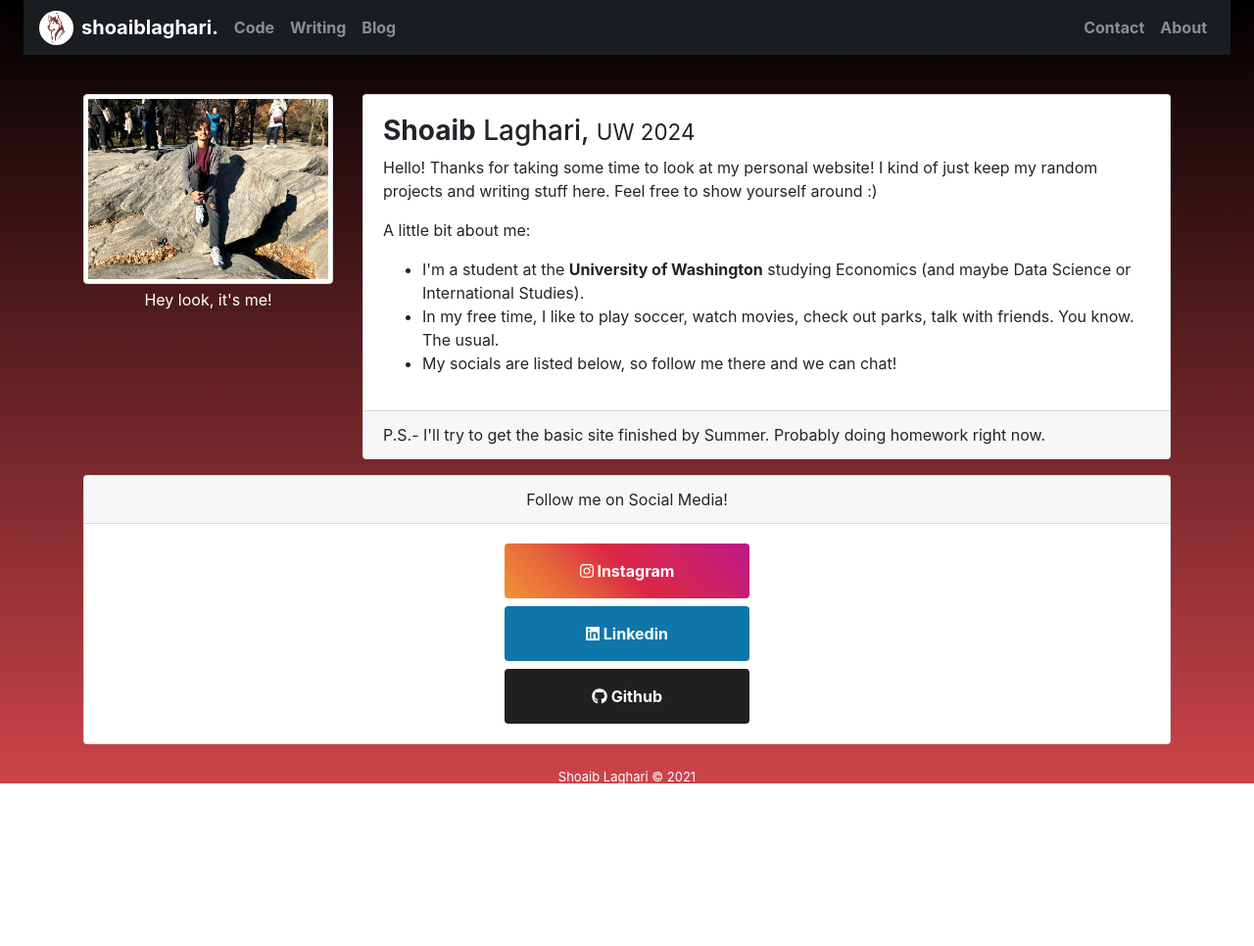
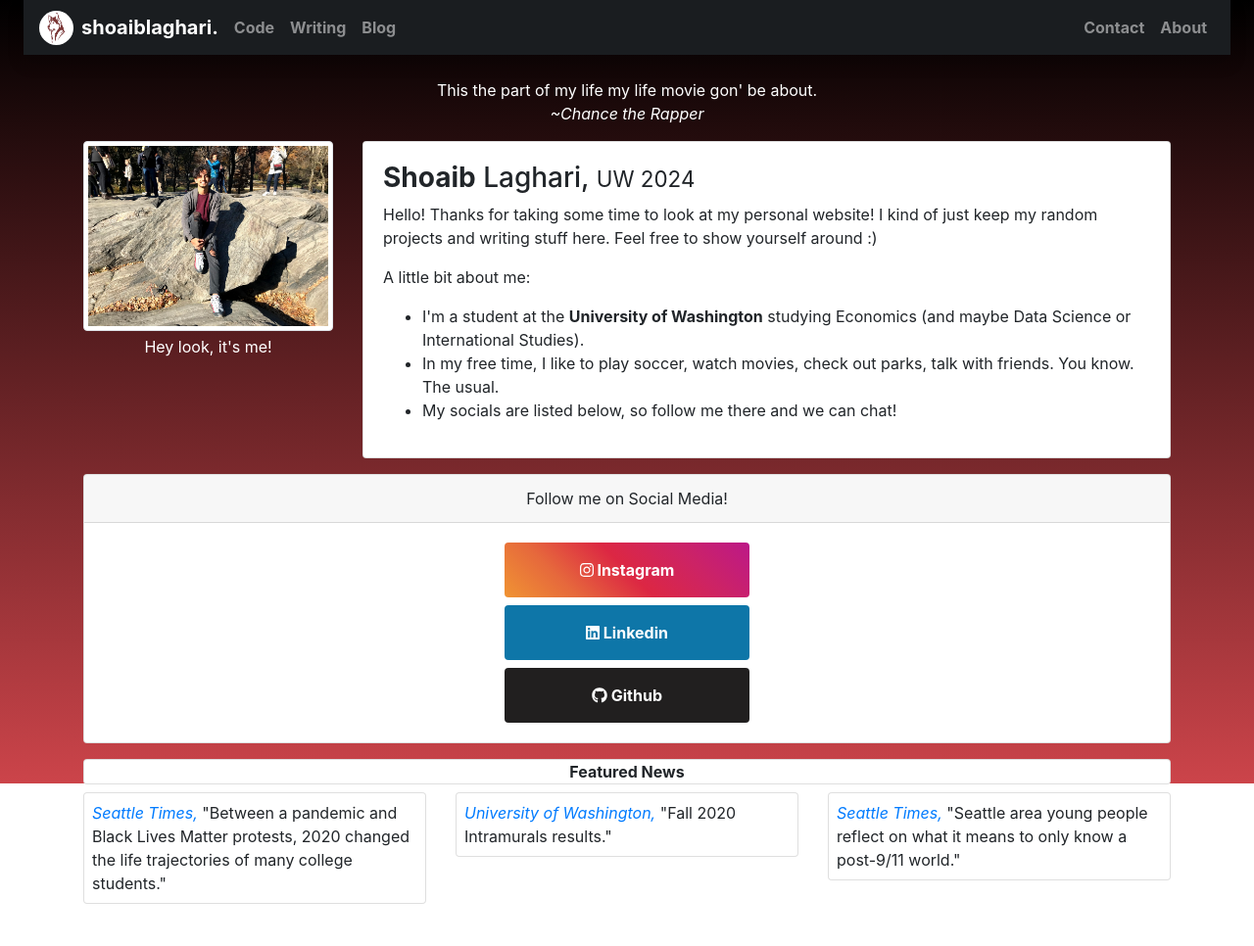
Before and after one commit to shoaibl9/shoaiblaghari.com, a Gatsby site: page / in a window 1280 px wide. Shown: the whole page at 98% size. Before the commit the page ends 811 px from the top, so only its background shows below. Built offline with nearby package versions, Linux system fonts and the light colour scheme; Gatsby itself is replaced by a stand-in of ours.

Commit message:
added newscard and quote

```diff
--- a/src/components/AboutCard.js
+++ b/src/components/AboutCard.js
@@ -1,7 +1,7 @@
 import React from 'react'
 import me from '../images/profilePic.jpg'
 
-import { Container, Col, Row, Card, Image} from 'react-bootstrap'
+import { Container, Col, Row, Card, Image } from 'react-bootstrap'
 
 function AboutCard() {
   return(
@@ -26,7 +26,6 @@ function AboutCard() {
             </ul>
             </Card.Text>
           </Card.Body>
-          <Card.Footer>P.S.- I'll try to get the basic site finished by Summer. Probably doing homework right now.</Card.Footer>
         </Card>
         </Col>
       </Row>
--- /dev/null
+++ b/src/components/NewsCard.js
@@ -0,0 +1,50 @@
+import React from 'react'
+
+import { Container, Col, Row, Card } from 'react-bootstrap'
+
+function NewsCard() {
+  return(
+    <Container>
+      <Row className="mt-2">
+        <Col>
+          <Card>
+            <strong className="text-center">Featured News</strong>
+          </Card>
+        </Col>
+      </Row>
+      <Row>
+        <Col xs="12" sm="4" className="mt-2">
+          <Card>
+            <p className="ml-2 mt-2 mr-2 mb-2">
+            <a href="https://www.seattletimes.com/life/how-a-turbulent-2020-that-included-a-pandemic-and-black-lives-matter-protests-changed-the-life-goals-of-young-people/"
+            target='_blank' rel="noopener noreferrer">
+            <em>Seattle Times, </em></a>
+             "Between a pandemic and Black Lives Matter protests, 2020 changed the life trajectories of many college students."
+            </p>
+          </Card>
+        </Col>
+        <Col xs="12" sm="4" className="mt-2">
+          <Card>
+            <p className="ml-2 mt-2 mr-2 mb-2">
+            <a href="https://www.washington.edu/ima/2020/12/07/fall-2020-intramurals-results/"
+            target='_blank' rel="noopener noreferrer">
+            <em>University of Washington, </em></a>
+             "Fall 2020 Intramurals results."
+             </p>
+          </Card>
+        </Col>
+        <Col xs="12" sm="4" className="mt-2">
+          <Card>
+            <p className="ml-2 mt-2 mr-2 mb-2">
+              <a href="https://www.seattletimes.com/seattle-news/seattle-area-young-people-reflect-on-what-it-means-to-only-know-a-post-9-11-world/"
+              target='_blank' rel="noopener noreferrer">
+              <em>Seattle Times, </em></a>
+               "Seattle area young people reflect on what it means to only know a post-9/11 world."</p>
+          </Card>
+        </Col>
+      </Row>
+    </Container>
+  );
+}
+
+export default NewsCard;
--- /dev/null
+++ b/src/components/Quote.js
@@ -0,0 +1,26 @@
+import React from 'react'
+import styled from 'styled-components'
+
+import { Container } from 'react-bootstrap'
+
+const QuoteText = styled(Container)`
+&{
+  color: white;
+  text-align: center;
+}
+`
+
+function Quote() {
+  return(
+    <Container>
+      <QuoteText className="mt-2">
+        This the part of my life my life movie gon' be about.
+      </QuoteText>
+      <QuoteText>
+        <em>~Chance the Rapper</em>
+      </QuoteText>
+    </Container>
+  );
+}
+
+export default Quote;
--- a/src/pages/index.js
+++ b/src/pages/index.js
@@ -4,13 +4,17 @@ import '../style/index.css'
 import Layout from '../components/Layout'
 import AboutCard from '../components/AboutCard'
 import SocialCard from '../components/SocialCard'
+import Quote from '../components/Quote'
+import NewsCard from '../components/NewsCard'
 
 const IndexPage = () => {
   return (
     < >
       <Layout pageTitle="Home">
+          <Quote />
           <AboutCard />
           <SocialCard />
+          <NewsCard />
       </Layout>
     </>
   );
```
